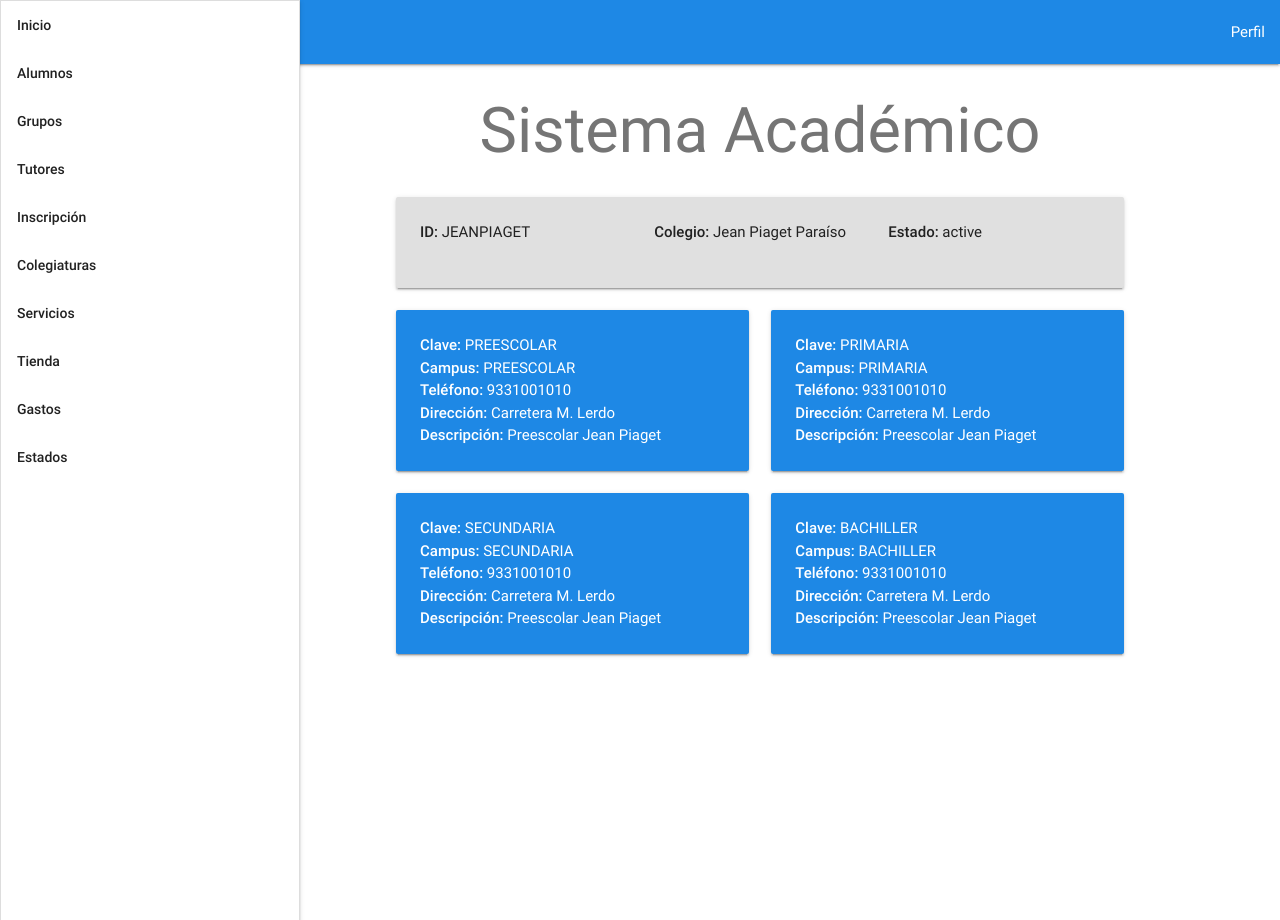
After one commit to edsonfervo16mx/colegio-ssa, a PHP site: page /web/home.php in a window 1280 px wide. The commit adds this page. Run offline with PHP 8.4, Linux system fonts and the light colour scheme.

Commit message:
definiendo las interfaces, maquetando

```diff
--- a/assets/css/main.css
+++ b/assets/css/main.css
@@ -1,3 +1,20 @@
 .area{
 	margin-top: 15px !important;
 }
+nav{
+	background-color: #1e88e5 !important;
+}
+
+main, footer {
+    padding-left: 240px;
+}
+
+@media only screen and (max-width: 992px){
+	header, main, footer {
+    	padding-left: 0;
+	}
+}
+
+article, aside, details, figcaption, figure, footer, header, hgroup, main, menu, nav, section, summary {
+    display: block;
+}
--- a/assets/js/init.js
+++ b/assets/js/init.js
@@ -1 +1,2 @@
 $(".button-collapse").sideNav();
+$(".dropdown-button").dropdown();
--- /dev/null
+++ b/inc.global/cdn.files.script.php
@@ -0,0 +1,5 @@
+<!-- falta el cdn de Jquery -->
+
+<!-- falta el cdn de Jquery -->
+<script src="https://cdnjs.cloudflare.com/ajax/libs/materialize/0.98.2/js/materialize.min.js"></script>
+<script src="assets/js/init.js"></script>
--- /dev/null
+++ b/inc.global/cdn.files.styles.php
@@ -0,0 +1,3 @@
+<link rel="stylesheet" href="https://cdnjs.cloudflare.com/ajax/libs/materialize/0.98.2/css/materialize.min.css">
+<link rel="stylesheet" href="assets/css/main.css">
+<link href="https://fonts.googleapis.com/icon?family=Material+Icons" rel="stylesheet">
--- /dev/null
+++ b/inc.global/local.files.script.php
@@ -0,0 +1,3 @@
+<script src="assets/js/jquery.js"></script>
+<script src="assets/js/materialize.js"></script>
+<script src="assets/js/init.js"></script>
--- /dev/null
+++ b/inc.global/local.files.styles.php
@@ -0,0 +1,3 @@
+<link rel="stylesheet" href="assets/css/materialize.css">
+<link rel="stylesheet" href="assets/css/main.css">
+<link href="https://fonts.googleapis.com/icon?family=Material+Icons" rel="stylesheet">
--- /dev/null
+++ b/web/home.php
@@ -0,0 +1,90 @@
+<!DOCTYPE html>
+<html lang="en">
+<head>
+	<meta charset="UTF-8">
+	<meta name="viewport" content="width=device-width, initial-scale=1.0"/>
+	<title>Jean Piaget - SSA</title>
+	<?php
+		require_once 'inc/req.local.files.styles.php';
+	?>
+	<!---->
+</head>
+<body>
+	<!-- container -->
+	<?php
+		require_once 'inc/req.header.php';
+	?>
+	<main>
+	<div class="container area">
+		<div class="row">
+			<h1 class="grey-text text-darken-1 center">Sistema Académico</h1>
+			<div class="col m12">
+				<div class="card-panel grey lighten-2">
+					<span class="grey-text text-darken-4">
+						<div class="row">
+							<div class="col m4">
+								<strong>ID:</strong> JEANPIAGET
+							</div>
+							<div class="col m4">
+								<strong>Colegio:</strong> Jean Piaget Paraíso
+							</div>
+							<div class="col m4">
+								<strong>Estado:</strong> active
+							</div>
+						</div>
+					</span>
+				</div>
+			</div>
+			<div class="col m6">
+				<div class="card-panel blue darken-1">
+					<span class="white-text">
+						<strong>Clave:</strong> PREESCOLAR <br>
+						<strong>Campus:</strong> PREESCOLAR <br>
+						<strong>Teléfono:</strong> 9331001010 <br>
+						<strong>Dirección:</strong> Carretera M. Lerdo <br>
+						<strong>Descripción:</strong> Preescolar Jean Piaget <br>
+					</span>
+				</div>
+			</div>
+			<div class="col m6">
+				<div class="card-panel blue darken-1">
+					<span class="white-text">
+						<strong>Clave:</strong> PRIMARIA <br>
+						<strong>Campus:</strong> PRIMARIA <br>
+						<strong>Teléfono:</strong> 9331001010 <br>
+						<strong>Dirección:</strong> Carretera M. Lerdo <br>
+						<strong>Descripción:</strong> Preescolar Jean Piaget <br>
+					</span>
+				</div>
+			</div>
+			<div class="col m6">
+				<div class="card-panel blue darken-1">
+					<span class="white-text">
+						<strong>Clave:</strong> SECUNDARIA <br>
+						<strong>Campus:</strong> SECUNDARIA <br>
+						<strong>Teléfono:</strong> 9331001010 <br>
+						<strong>Dirección:</strong> Carretera M. Lerdo <br>
+						<strong>Descripción:</strong> Preescolar Jean Piaget <br>
+					</span>
+				</div>
+			</div>
+			<div class="col m6">
+				<div class="card-panel blue darken-1">
+					<span class="white-text">
+						<strong>Clave:</strong> BACHILLER <br>
+						<strong>Campus:</strong> BACHILLER <br>
+						<strong>Teléfono:</strong> 9331001010 <br>
+						<strong>Dirección:</strong> Carretera M. Lerdo <br>
+						<strong>Descripción:</strong> Preescolar Jean Piaget <br>
+					</span>
+				</div>
+			</div>
+		</div>
+	</div>
+	</main>
+	<!-- /container -->
+	<?php
+		require_once 'inc/req.local.files.script.php';
+	?>
+</body>
+</html>
--- /dev/null
+++ b/web/inc/req.header.php
@@ -0,0 +1,54 @@
+	<header>
+		<nav>
+			<div class="nav-wrapper">
+				<a href="#!" class="brand-logo">SSA</a>
+				<a href="#" data-activates="mobile-demo" class="button-collapse"><i class="material-icons">menu</i></a>
+				<ul class="top-nav right hide-on-med-and-down">
+					<li><a href="#">Perfil </a></li>
+				</ul>
+				<ul class="side-nav fixed collapsible collapsible-accordion" id="mobile-demo" style="transform: translateX(0%);">
+					<li><a href="#" class="collapsible-header waves-effect waves-teal">Inicio</a></li>
+					<li><a href="#" class="collapsible-header waves-effect waves-teal">Alumnos</a></li>
+					<li><a href="#" class="collapsible-header waves-effect waves-teal">Grupos</a></li>
+					<li><a href="#" class="collapsible-header waves-effect waves-teal">Tutores</a></li>
+					<li><a class="collapsible-header waves-effect waves-teal">Inscripción</a>
+						<div class="collapsible-body">
+							<ul>
+								<li><a href="#">Precios</a></li>
+								<li><a href="#">Cuentas</a></li>
+								<li><a href="#">Abonos</a></li>
+							</ul>
+						</div>
+					</li>
+					<li><a class="collapsible-header waves-effect waves-teal">Colegiaturas</a>
+						<div class="collapsible-body">
+							<ul>
+								<li><a href="#">Precios</a></li>
+								<li><a href="#">Cuentas</a></li>
+								<li><a href="#">Abonos</a></li>
+							</ul>
+						</div>
+					</li>
+					<li><a class="collapsible-header waves-effect waves-teal">Servicios</a>
+						<div class="collapsible-body">
+							<ul>
+								<li><a href="#">Precios</a></li>
+								<li><a href="#">Cuentas</a></li>
+								<li><a href="#">Abonos</a></li>
+							</ul>
+						</div>
+					</li>
+					<li><a class="collapsible-header waves-effect waves-teal">Tienda</a>
+						<div class="collapsible-body">
+							<ul>
+								<li><a href="#">Inventario</a></li>
+								<li><a href="#">Ventas</a></li>
+							</ul>
+						</div>
+					</li>
+					<li><a href="#" class="collapsible-header waves-effect waves-teal">Gastos</a></li>
+					<li><a href="#" class="collapsible-header waves-effect waves-teal">Estados</a></li>
+				</ul>
+			</div>
+		</nav>
+	</header>
--- /dev/null
+++ b/web/inc/req.local.files.script.php
@@ -0,0 +1,3 @@
+<script src="../assets/js/jquery.js"></script>
+<script src="../assets/js/materialize.js"></script>
+<script src="../assets/js/init.js"></script>
--- /dev/null
+++ b/web/inc/req.local.files.styles.php
@@ -0,0 +1,3 @@
+<link rel="stylesheet" href="../assets/css/materialize.css">
+<link rel="stylesheet" href="../assets/css/main.css">
+<link href="https://fonts.googleapis.com/icon?family=Material+Icons" rel="stylesheet">
```
Also changed, not shown: index.php (+10 -60 lines), web/index.php (added, +16 -0 lines), web/img/logos/bachiller.png (added).
